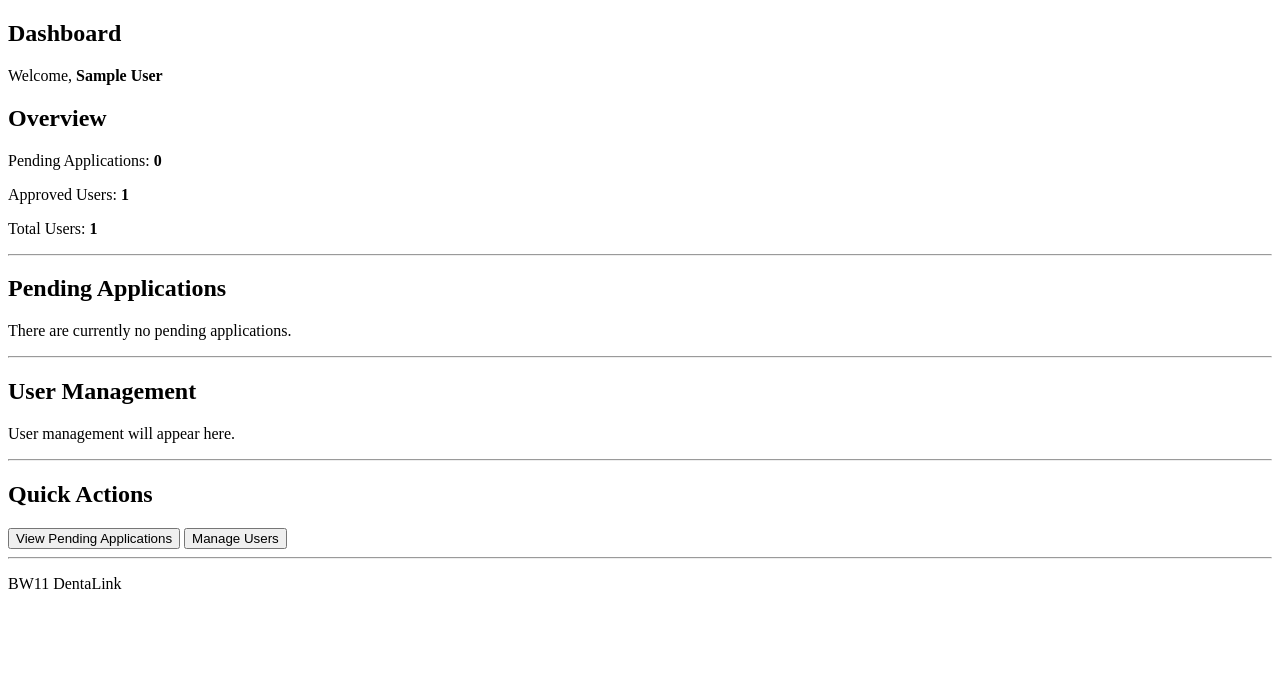
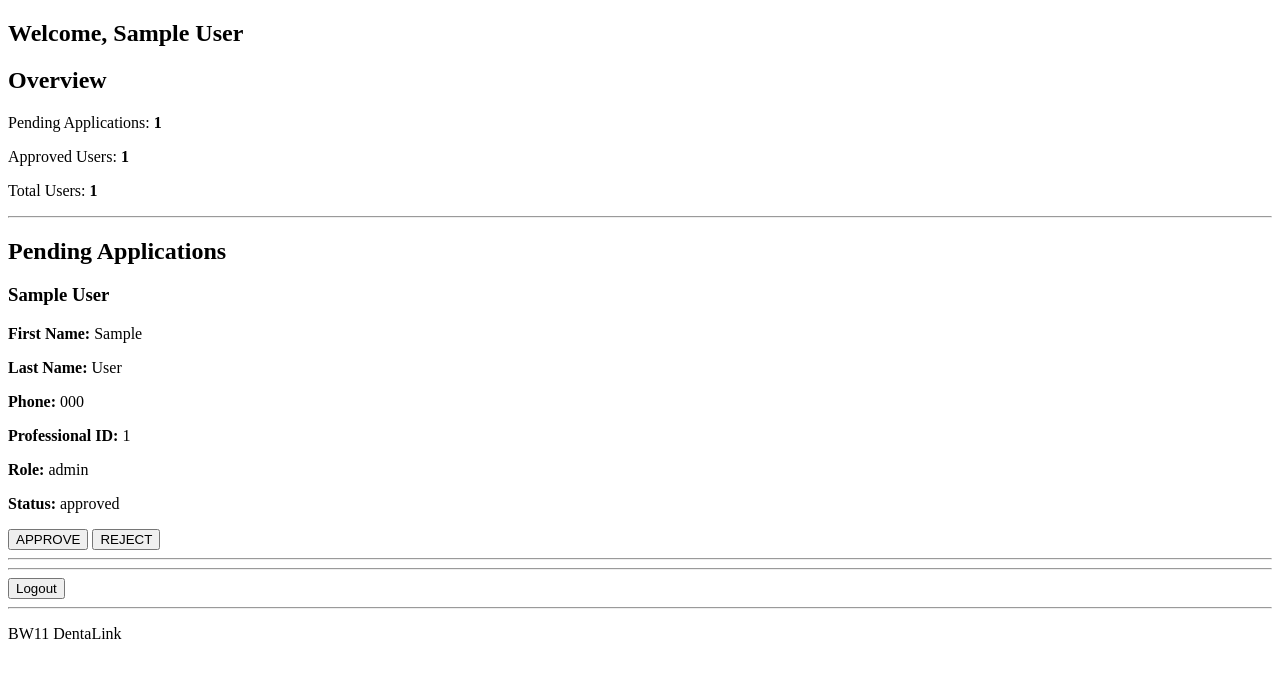
Before and after one commit to Chardiii/DentaLink, a Flask app: template templates/admin_dashboard.html in a window 1280 px wide. Shown: the part 116-800 px from the top of the page. Run offline with Flask 3, Linux system fonts and the light colour scheme; the template is opened without the code that fills it: most values are stand-ins (such as "Sample title", 1, 10 or a date in 2020).

Commit message:
Add latest changes

```diff
--- a/app.py
+++ b/app.py
@@ -66,11 +66,11 @@ def admin_dashboard():
 
 
     # =========================
-    # GET USER PROFILE
+    # GET ADMIN PROFILE
     # =========================
 
     response = (
-        supabase
+        supabase_admin
         .table("profiles")
         .select("*")
         .eq("id", user_id)
@@ -81,10 +81,6 @@ def admin_dashboard():
     profile = response.data
 
 
-    # =========================
-    # CHECK PROFILE
-    # =========================
-
     if not profile:
 
         session.clear()
@@ -93,12 +89,12 @@ def admin_dashboard():
 
 
     # =========================
-    # CHECK ROLE
+    # CHECK ADMIN ROLE
     # =========================
 
     if profile["role"] != "admin":
 
-        return "Access denied. Administrator privileges required.", 403
+        return "Access denied.", 403
 
 
     # =========================
@@ -107,17 +103,183 @@ def admin_dashboard():
 
     if profile["status"] != "approved":
 
-        return "Your administrator account is not approved.", 403
+        return "Administrator account is not approved.", 403
 
 
     # =========================
-    # ADMIN DASHBOARD
+    # GET PENDING USERS
     # =========================
+
+    pending_response = (
+        supabase_admin
+        .table("profiles")
+        .select("*")
+        .eq("status", "pending")
+        .order("created_at", desc=True)
+        .execute()
+    )
+
+    pending_users = pending_response.data or []
+
+
+    # =========================
+    # GET ALL USERS
+    # =========================
+
+    all_response = (
+        supabase_admin
+        .table("profiles")
+        .select("id, status")
+        .execute()
+    )
+
+    all_users = all_response.data or []
+
+
+    pending_count = len([
+        user for user in all_users
+        if user["status"] == "pending"
+    ])
+
+    approved_count = len([
+        user for user in all_users
+        if user["status"] == "approved"
+    ])
+
+    total_count = len(all_users)
+
 
     return render_template(
         "admin_dashboard.html",
-        profile=profile
+
+        profile=profile,
+
+        pending_users=pending_users,
+
+        pending_count=pending_count,
+
+        approved_count=approved_count,
+
+        total_count=total_count
     )
+
+# =========================
+# APPROVE USER
+# =========================
+
+@app.route("/admin/approve/<user_id>", methods=["POST"])
+def approve_user(user_id):
+
+    # Check admin is logged in
+
+    admin_id = session.get("user_id")
+
+    if not admin_id:
+
+        return redirect(url_for("login"))
+
+
+    # Get admin profile
+
+    response = (
+        supabase_admin
+        .table("profiles")
+        .select("*")
+        .eq("id", admin_id)
+        .single()
+        .execute()
+    )
+
+    admin_profile = response.data
+
+
+    if not admin_profile:
+
+        return "Admin profile not found.", 403
+
+
+    # Verify admin
+
+    if admin_profile["role"] != "admin":
+
+        return "Access denied.", 403
+
+
+    if admin_profile["status"] != "approved":
+
+        return "Access denied.", 403
+
+
+    # Approve user
+
+    supabase_admin \
+        .table("profiles") \
+        .update({
+            "status": "approved"
+        }) \
+        .eq("id", user_id) \
+        .execute()
+
+
+    return redirect(url_for("admin_dashboard"))
+# =========================
+# REJECT USER
+# =========================
+@app.route("/admin/reject/<user_id>", methods=["POST"])
+def reject_user(user_id):
+
+    # Check admin is logged in
+
+    admin_id = session.get("user_id")
+
+    if not admin_id:
+
+        return redirect(url_for("login"))
+
+
+    # Get admin profile
+
+    response = (
+        supabase_admin
+        .table("profiles")
+        .select("*")
+        .eq("id", admin_id)
+        .single()
+        .execute()
+    )
+
+    admin_profile = response.data
+
+
+    if not admin_profile:
+
+        return "Admin profile not found.", 403
+
+
+    # Verify admin
+
+    if admin_profile["role"] != "admin":
+
+        return "Access denied.", 403
+
+
+    if admin_profile["status"] != "approved":
+
+        return "Access denied.", 403
+
+
+    # Reject user
+
+    supabase_admin \
+        .table("profiles") \
+        .update({
+            "status": "rejected"
+        }) \
+        .eq("id", user_id) \
+        .execute()
+
+
+    return redirect(url_for("admin_dashboard"))
 # =========================
 # REGISTER
 # =========================
--- a/templates/admin_dashboard.html
+++ b/templates/admin_dashboard.html
@@ -5,18 +5,13 @@
 
     <meta charset="UTF-8">
 
-    <meta
-        name="viewport"
-        content="width=device-width, initial-scale=1.0"
-    >
+    <meta name="viewport" content="width=device-width, initial-scale=1.0">
 
-    <title>Admin Dashboard - BW11 DentaLink</title>
+    <title>Admin Dashboard - DentaLink</title>
 
 </head>
 
 <body>
-
-    <!-- HEADER -->
 
     <header>
 
@@ -29,19 +24,16 @@
     </header>
 
 
-    <!-- MAIN CONTENT -->
-
     <main>
 
-        <h2>Dashboard</h2>
-
-        <p>
-            Welcome,
-            <strong>{{ profile.display_name }}</strong>
-        </p>
+        <h2>
+            Welcome, {{ profile.display_name }}
+        </h2>
 
 
-        <!-- SUMMARY -->
+        <!-- ========================= -->
+        <!-- OVERVIEW -->
+        <!-- ========================= -->
 
         <section>
 
@@ -49,17 +41,17 @@
 
             <p>
                 Pending Applications:
-                <strong>0</strong>
+                <strong>{{ pending_count }}</strong>
             </p>
 
             <p>
                 Approved Users:
-                <strong>1</strong>
+                <strong>{{ approved_count }}</strong>
             </p>
 
             <p>
                 Total Users:
-                <strong>1</strong>
+                <strong>{{ total_count }}</strong>
             </p>
 
         </section>
@@ -68,15 +60,100 @@
         <hr>
 
 
+        <!-- ========================= -->
         <!-- PENDING APPLICATIONS -->
+        <!-- ========================= -->
 
         <section>
 
             <h2>Pending Applications</h2>
 
-            <p>
-                There are currently no pending applications.
-            </p>
+
+            {% if pending_users %}
+
+                {% for user in pending_users %}
+
+                    <div>
+
+                        <h3>
+                            {{ user.display_name }}
+                        </h3>
+
+                        <p>
+                            <strong>First Name:</strong>
+                            {{ user.first_name }}
+                        </p>
+
+                        <p>
+                            <strong>Last Name:</strong>
+                            {{ user.last_name }}
+                        </p>
+
+                        <p>
+                            <strong>Phone:</strong>
+                            {{ user.phone }}
+                        </p>
+
+                        <p>
+                            <strong>Professional ID:</strong>
+                            {{ user.professional_id }}
+                        </p>
+
+                        <p>
+                            <strong>Role:</strong>
+                            {{ user.role }}
+                        </p>
+
+                        <p>
+                            <strong>Status:</strong>
+                            {{ user.status }}
+                        </p>
+
+
+                        <!-- APPROVE -->
+
+                        <form
+                            method="POST"
+                            action="{{ url_for('approve_user', user_id=user.id) }}"
+                            style="display:inline;"
+                        >
+
+                            <button type="submit">
+                                APPROVE
+                            </button>
+
+                        </form>
+
+
+                        <!-- REJECT -->
+
+                        <form
+                            method="POST"
+                            action="{{ url_for('reject_user', user_id=user.id) }}"
+                            style="display:inline;"
+                        >
+
+                            <button type="submit">
+                                REJECT
+                            </button>
+
+                        </form>
+
+
+                        <hr>
+
+                    </div>
+
+                {% endfor %}
+
+
+            {% else %}
+
+                <p>
+                    No pending applications.
+                </p>
+
+            {% endif %}
 
         </section>
 
@@ -84,42 +161,23 @@
         <hr>
 
 
-        <!-- USER MANAGEMENT -->
+        <!-- ========================= -->
+        <!-- LOGOUT -->
+        <!-- ========================= -->
 
-        <section>
+        <form
+            method="POST"
+            action="{{ url_for('logout') }}"
+        >
 
-            <h2>User Management</h2>
-
-            <p>
-                User management will appear here.
-            </p>
-
-        </section>
-
-
-        <hr>
-
-
-        <!-- QUICK ACTIONS -->
-
-        <section>
-
-            <h2>Quick Actions</h2>
-
-            <button>
-                View Pending Applications
+            <button type="submit">
+                Logout
             </button>
 
-            <button>
-                Manage Users
-            </button>
-
-        </section>
+        </form>
 
     </main>
 
-
-    <!-- FOOTER -->
 
     <footer>
 
```
